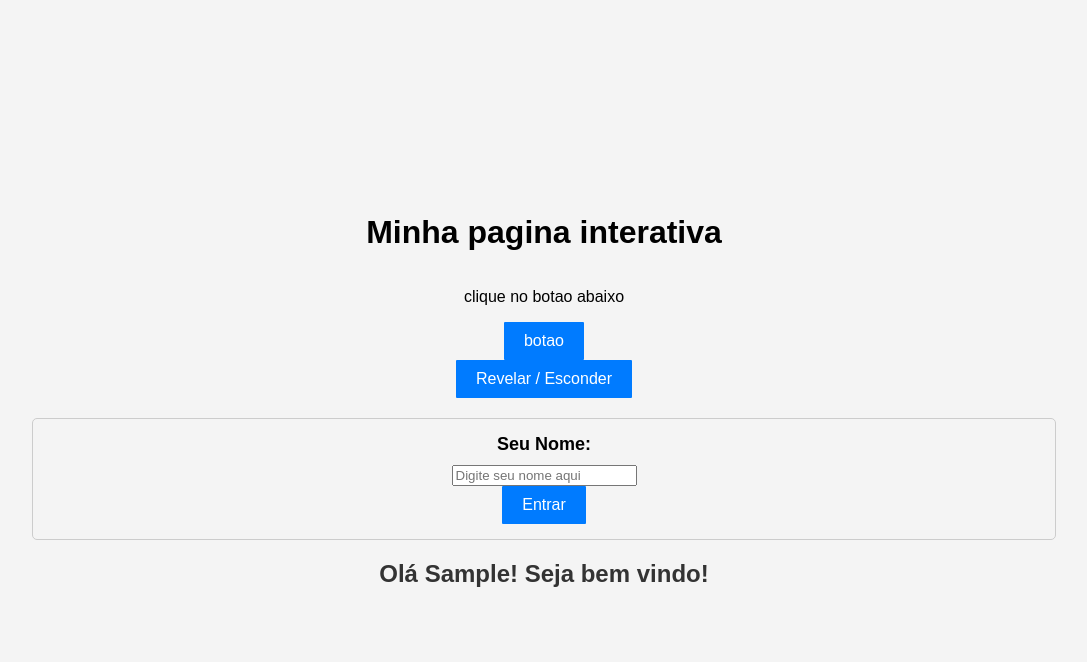
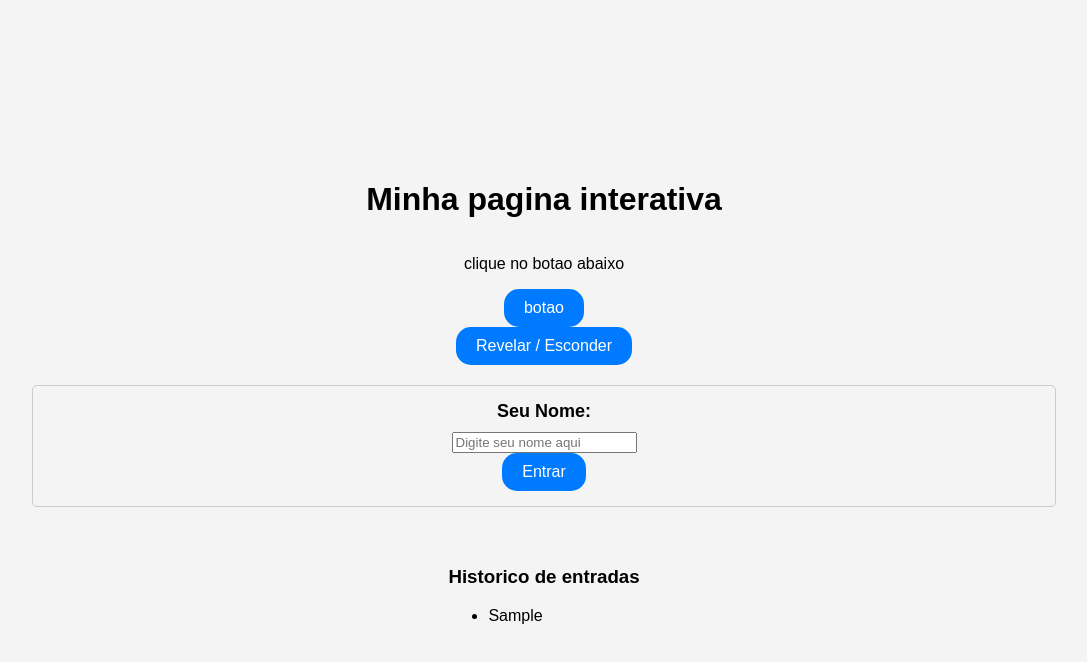
Before and after one commit to SigridxD0/meu-site-js, a plain HTML site: page index.html in a window 1280 px wide. Both pictures are taken after typing "Sample" into the empty fields and a click on the button "Entrar". Shown: the whole page, without its empty margins (96-1183 px from the left). Drawn offline with Linux system fonts and the light colour scheme.

Commit message:
Módulo 4: Adiciona histórico de logins com Arrays e Loops

```diff
--- a/index.html
+++ b/index.html
@@ -16,6 +16,11 @@
         <button type="submit">Entrar</button>
     </form>
     <h2 id="boas-vindas"></h2>
+    <div>
+        <h3>Historico de entradas</h3>
+        <ul id="lista-historico">
+        </ul>
+    </div>
     <div id="elemento-secreto" class="escondido">
         <h2>✨ UAU! ✨</h2>
         <p>Você encontrou a mensagem secreta!</p>
--- a/script.js
+++ b/script.js
@@ -1,4 +1,4 @@
-
+const historicoNomes = [];
 
 function butao_magico() {
     const elemento = document.getElementById("pa1");
@@ -11,13 +11,22 @@ function alternarElemento() {
 
 const meuFormulario = document.getElementById("form1");
 meuFormulario.addEventListener("submit", processarLogin);
+
 function processarLogin(event){
     event.preventDefault();
     const campoNome = document.getElementById("campo-nome");
     const nomeDigitado = campoNome.value;
-    const elementomensagem = document.getElementById("boas-vindas");
-    elementomensagem.innerHTML = `Olá ${nomeDigitado}! Seja bem vindo!`;
+    historicoNomes.push(nomeDigitado);
+    atualizarlista();
     campoNome.value = "";
+}
+function atualizarlista(){
+    const listaNomes = document.getElementById("lista-historico");
 
-
+    listaNomes.innerHTML = "";
+    for (const nome of historicoNomes){
+        const itemLista = document.createElement("li");
+        itemLista.textContent = nome;
+        listaNomes.appendChild(itemLista);
+    }
 }
--- a/style.css
+++ b/style.css
@@ -18,7 +18,7 @@ button{
     background-color: #007BFF;
     color: white;
     border: none;
-    border-radius: 1px;
+    border-radius: 15px;
 }
 button:hover{
     background-color: #0056b3;
```
